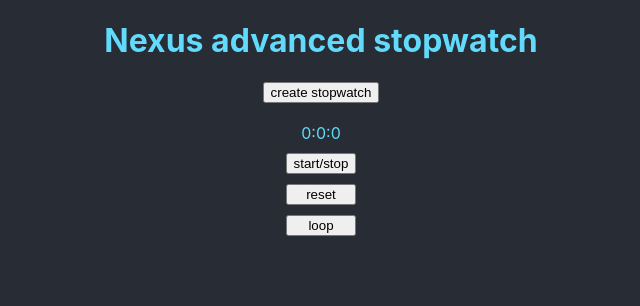
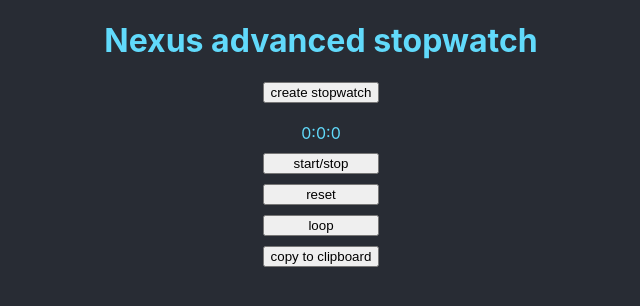
Before and after one commit to Diassisfilho/Nexus, a React (Vite) app: page / in a window 1280 px wide. Both pictures are taken after a click on the button "create stopwatch". Shown: the top 306 px of the page, without its empty margins (319-959 px from the left). Built offline with nearby package versions, Linux system fonts and the light colour scheme.

Commit message:
Added clip current stopwatch content to clipboard
On clipboard text have time of stopwatch and time of loop marks.

```diff
--- a/src/components/Stopwatch/index.tsx
+++ b/src/components/Stopwatch/index.tsx
@@ -40,6 +40,16 @@ function Stopwatch(props : stopwatchProps) {
                 setLoopTimes([])
             }
         },
+        copyCurrentAttributesToClipboard() {
+            let digitalStopwatchPassed = generateDigitalWatchString(counter);
+            let formatedDigitalStopwatchLoops = loopTimes.map((looptime, index) => {
+                return `${(index==0) ? "" : ", "}#${index+1} - ${generateDigitalWatchString(looptime)}`
+            })
+
+            navigator.clipboard.writeText(
+                `Was passed ${digitalStopwatchPassed} and marked loops: ${formatedDigitalStopwatchLoops.join("")}.`
+            )
+        },
         loopWithCurrentCounter() {
             setLoopTimes([...loopTimes, counter])
             stopwatchStorageHandler.setLoopTimes(props.uuid, [...loopTimes, counter])
@@ -60,6 +70,7 @@ function Stopwatch(props : stopwatchProps) {
                 <button onClick={stopwatchEventHandler.startAndStopCounter}>start/stop</button>
                 <button onClick={stopwatchEventHandler.resetCounter}>reset</button>
                 <button onClick={stopwatchEventHandler.loopWithCurrentCounter}>loop</button>
+                <button onClick={stopwatchEventHandler.copyCurrentAttributesToClipboard}>copy to clipboard</button>
                 {loopTimes.map((looptime, index) => {
                     return <p>#{index + 1} | {generateDigitalWatchString(looptime)} {differenceBetween(looptime, loopTimes[index-1])}</p>
                 })}
```
